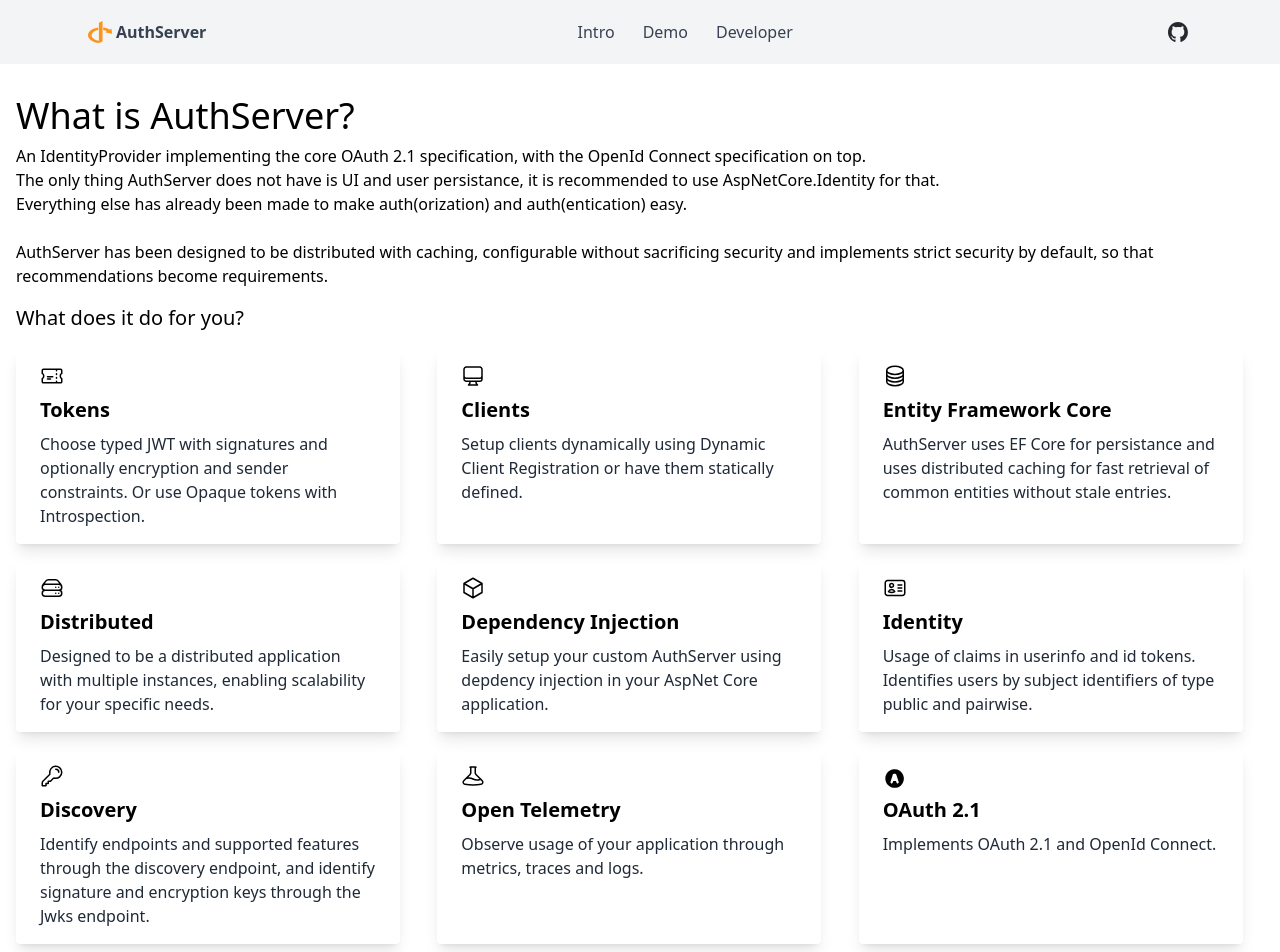
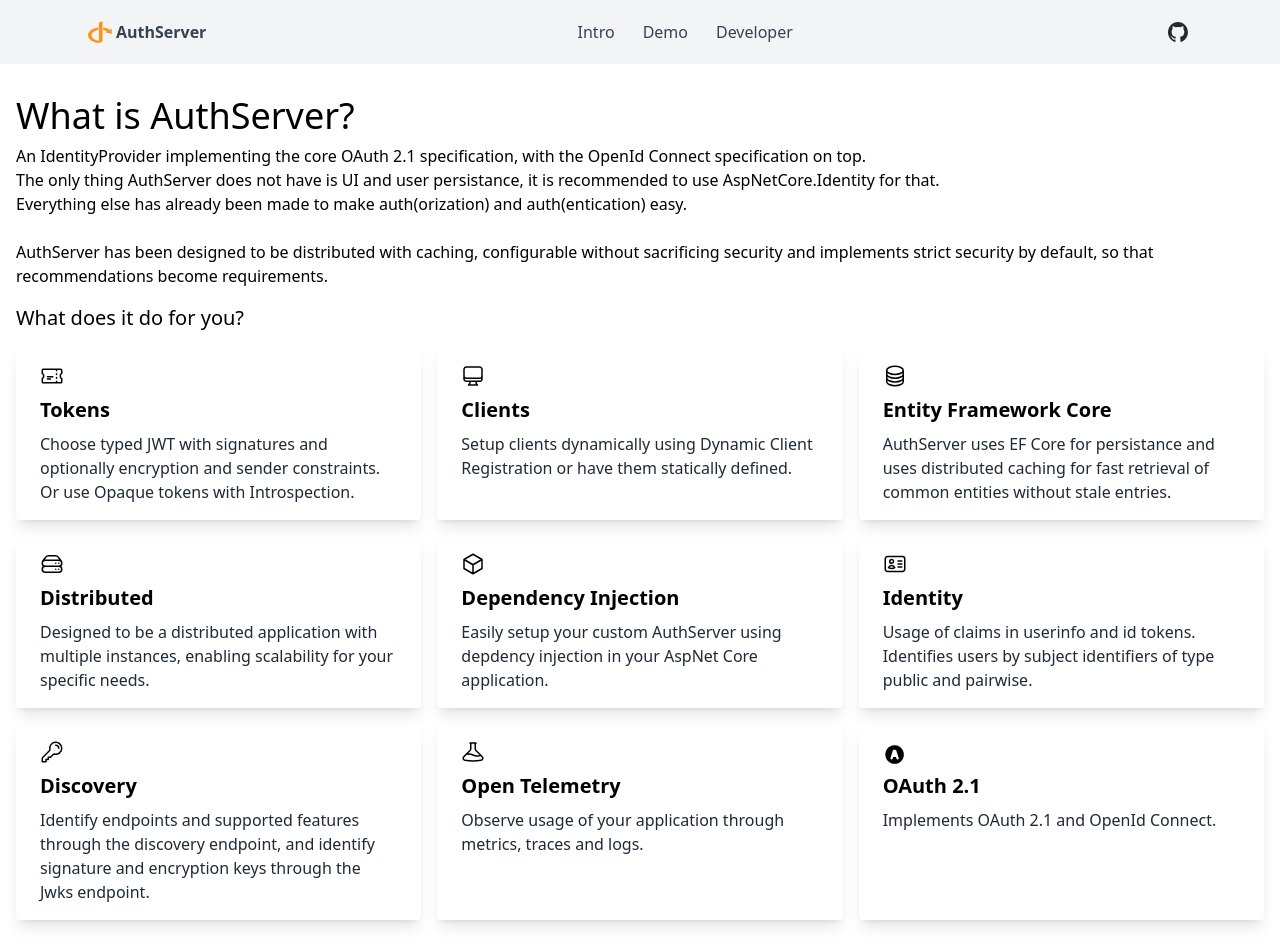
Before and after one commit to jokk-itu/authserver-framework, a SvelteKit app in the folder doc/: page /intro in a window 1280 px wide. Shown: the top 952 px of the page. Built offline with nearby package versions, Linux system fonts and the light colour scheme.

Commit message:
update: extend grid children to full screen on mobile

```diff
--- a/doc/src/routes/demo/+page.svelte
+++ b/doc/src/routes/demo/+page.svelte
@@ -12,7 +12,7 @@
 
 <div class="grid gap-4 grid-cols-1 md:grid-cols-2 lg:grid-cols-3">
     <!-- IdentityProvider -->
-    <div class="max-w-sm rounded overflow-hidden shadow-lg px-6 py-4">
+    <div class="max-w rounded overflow-hidden shadow-lg px-6 py-4">
         <div class="font-bold text-xl mb-2">IdentityProvider</div>
         <p class="text-gray-800 text-base">
             WebApp using the AuthServer framework, to behave as an IdentityProvider.
@@ -22,7 +22,7 @@
     </div>
 
     <!-- WebClient -->
-    <div class="max-w-sm rounded overflow-hidden shadow-lg px-6 py-4">
+    <div class="max-w rounded overflow-hidden shadow-lg px-6 py-4">
         <div class="font-bold text-xl mb-2">WebClient</div>
         <p class="text-gray-800 text-base">
             WebApp using FAPI features to enable high security.
@@ -30,7 +30,7 @@
     </div>
 
     <!-- BFF Client -->
-    <div class="max-w-sm rounded overflow-hidden shadow-lg px-6 py-4">
+    <div class="max-w rounded overflow-hidden shadow-lg px-6 py-4">
         <div class="font-bold text-xl mb-2">BFF Client</div>
         <p class="text-gray-800 text-base">
             Blazor WebAssembly app, using the BackEnd for FrontEnd pattern,
@@ -39,7 +39,7 @@
     </div>
 
     <!-- Worker Client -->
-    <div class="max-w-sm rounded overflow-hidden shadow-lg px-6 py-4">
+    <div class="max-w rounded overflow-hidden shadow-lg px-6 py-4">
         <div class="font-bold text-xl mb-2">Worker Client</div>
         <p class="text-gray-800 text-base">
             Worker app without user interface, and only uses the client_credentials grant.
@@ -47,7 +47,7 @@
     </div>
 
     <!-- Browser Client -->
-    <div class="max-w-sm rounded overflow-hidden shadow-lg px-6 py-4">
+    <div class="max-w rounded overflow-hidden shadow-lg px-6 py-4">
         <div class="font-bold text-xl mb-2">Browser Client</div>
         <p class="text-gray-800 text-base">
             Browser app behaving as a SPA without a backend responsible for authentication.
@@ -56,7 +56,7 @@
     </div>
 
     <!-- Weather Client -->
-    <div class="max-w-sm rounded overflow-hidden shadow-lg px-6 py-4">
+    <div class="max-w rounded overflow-hidden shadow-lg px-6 py-4">
         <div class="font-bold text-xl mb-2">Weather Client</div>
         <p class="text-gray-800 text-base">
             API behaving as a protected resource.
--- a/doc/src/routes/intro/+page.svelte
+++ b/doc/src/routes/intro/+page.svelte
@@ -18,7 +18,7 @@
 
 <div class="grid gap-4 grid-cols-1 md:grid-cols-2 lg:grid-cols-3">
     <!-- Token -->
-    <div class="max-w-sm rounded overflow-hidden shadow-lg px-6 py-4">
+    <div class="max-w rounded overflow-hidden shadow-lg px-6 py-4">
         <svg
             xmlns="http://www.w3.org/2000/svg"
             fill="none"
@@ -41,7 +41,7 @@
     </div>
 
     <!-- Client -->
-    <div class="max-w-sm rounded overflow-hidden shadow-lg px-6 py-4">
+    <div class="max-w rounded overflow-hidden shadow-lg px-6 py-4">
         <svg
             xmlns="http://www.w3.org/2000/svg"
             fill="none"
@@ -64,7 +64,7 @@
     </div>
 
     <!-- Entity Framework Core -->
-    <div class="max-w-sm rounded overflow-hidden shadow-lg px-6 py-4">
+    <div class="max-w rounded overflow-hidden shadow-lg px-6 py-4">
         <svg
             xmlns="http://www.w3.org/2000/svg"
             fill="none"
@@ -87,7 +87,7 @@
     </div>
 
     <!-- Distributed -->
-    <div class="max-w-sm rounded overflow-hidden shadow-lg px-6 py-4">
+    <div class="max-w rounded overflow-hidden shadow-lg px-6 py-4">
         <svg
             xmlns="http://www.w3.org/2000/svg"
             fill="none"
@@ -110,7 +110,7 @@
     </div>
 
     <!-- Dependency Injection -->
-    <div class="max-w-sm rounded overflow-hidden shadow-lg px-6 py-4">
+    <div class="max-w rounded overflow-hidden shadow-lg px-6 py-4">
         <svg
             xmlns="http://www.w3.org/2000/svg"
             fill="none"
@@ -134,7 +134,7 @@
     </div>
 
     <!-- Identity -->
-    <div class="max-w-sm rounded overflow-hidden shadow-lg px-6 py-4">
+    <div class="max-w rounded overflow-hidden shadow-lg px-6 py-4">
         <svg
             xmlns="http://www.w3.org/2000/svg"
             fill="none"
@@ -158,7 +158,7 @@
     </div>
 
     <!-- Discovery -->
-    <div class="max-w-sm rounded overflow-hidden shadow-lg px-6 py-4">
+    <div class="max-w rounded overflow-hidden shadow-lg px-6 py-4">
         <svg
             xmlns="http://www.w3.org/2000/svg"
             fill="none"
@@ -183,7 +183,7 @@
     </div>
 
     <!-- Open Telemetry -->
-    <div class="max-w-sm rounded overflow-hidden shadow-lg px-6 py-4">
+    <div class="max-w rounded overflow-hidden shadow-lg px-6 py-4">
         <svg
             xmlns="http://www.w3.org/2000/svg"
             fill="none"
@@ -206,7 +206,7 @@
     </div>
 
     <!-- OAuth 2.1 -->
-    <div class="max-w-sm rounded overflow-hidden shadow-lg px-6 py-4">
+    <div class="max-w rounded overflow-hidden shadow-lg px-6 py-4">
         <svg
             xmlns="http://www.w3.org/2000/svg"
             fill="#000000"
```
